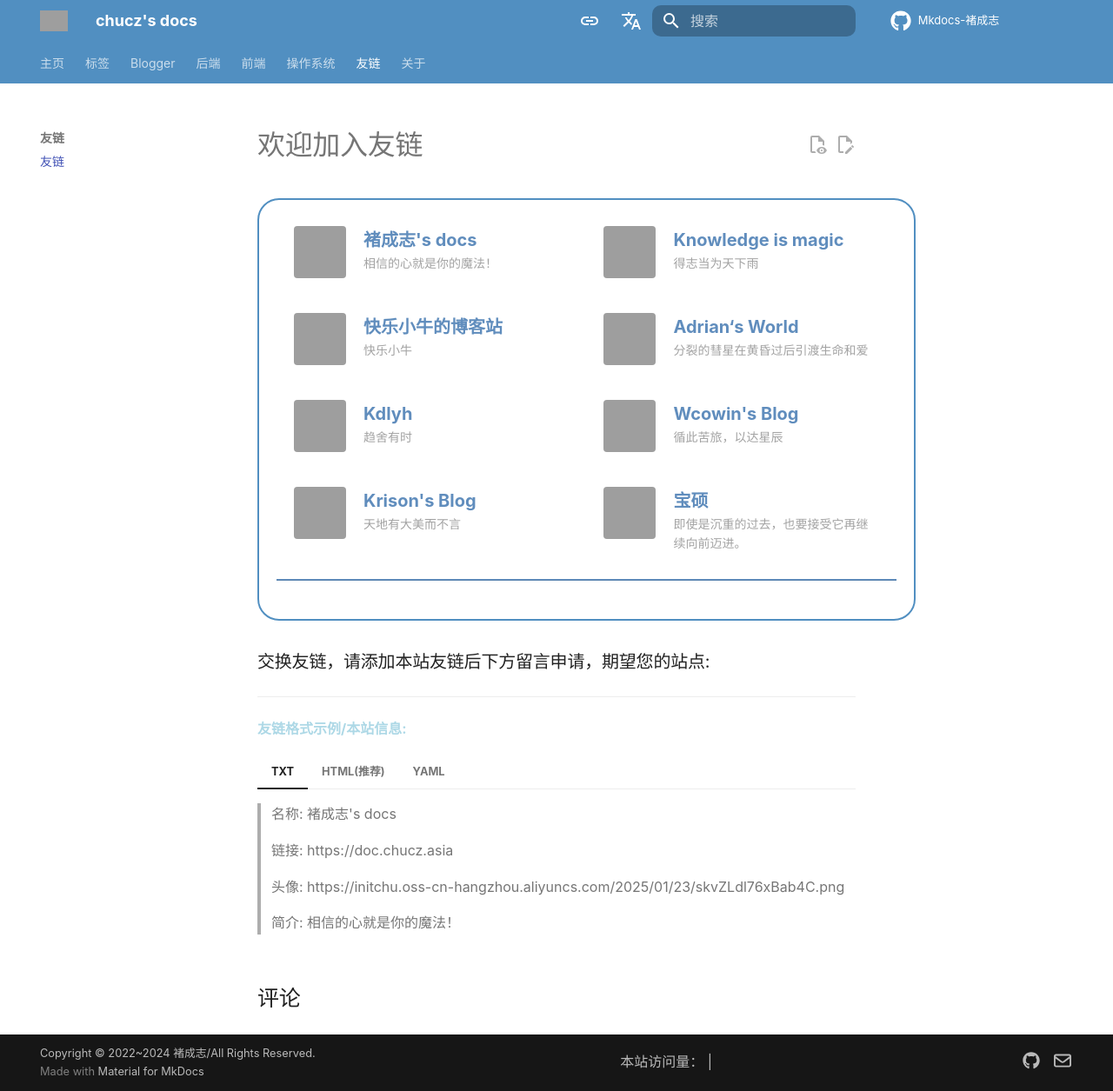
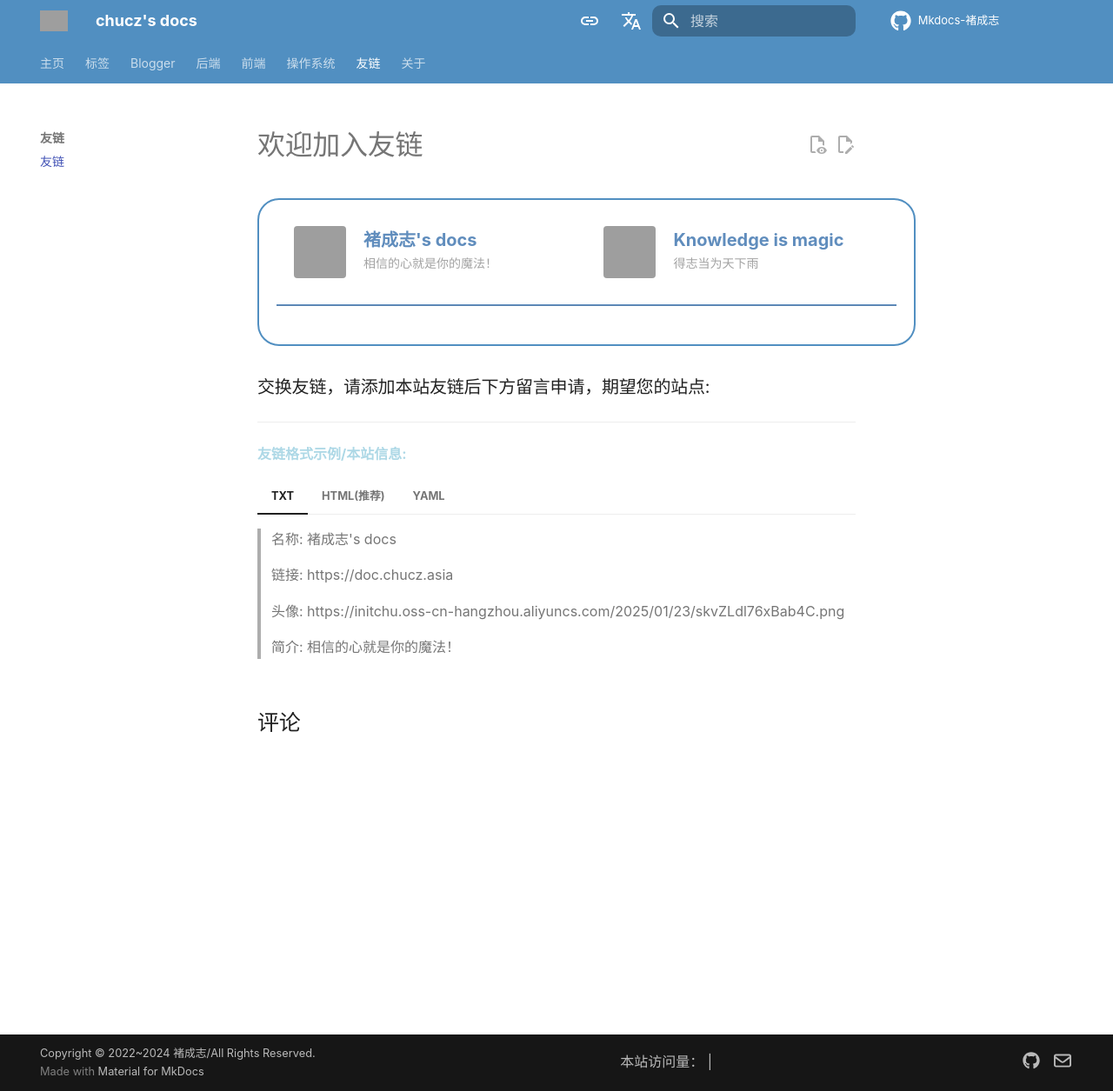
Before and after one commit to initchu/my-mkdocs, an MkDocs documentation site: the page built from docs/about/link.md, in a window 1280 px wide and 1255 px high. Shown: the whole window at 87% size. Built offline with MkDocs 1.6.1 and Material for MkDocs 9.7.7, drawn with Linux system fonts in a browser that asks for light colours; comment, search, counter and statistics services are not loaded; a style sheet for code colours, icons or effects is not loaded; grey boxes are pictures that could not be loaded.

Commit message:
update commit

```diff
--- a/docs/about/link.md
+++ b/docs/about/link.md
@@ -34,79 +34,6 @@ hide:
           </div>
           <div class="info">
             得志当为天下雨
-          </div>
-        </div>
-      </div>
-
-      <div class="card">
-        <img class="ava" src="https://www.klxiaoniu.top/icon.jpg" />
-        <div class="card-header">
-          <div>
-          <a href="https://www.klxiaoniu.top " target="_blank">快乐小牛的博客站</a>
-          </div>
-          <div class="info">
-            快乐小牛
-          </div>
-        </div>
-      </div>
-
-      <div class="card">
-        <img class="ava" src="https://initchu.oss-cn-hangzhou.aliyuncs.com/2025/01/23/dcd4dffa5241b459d0d2d40bc59480ab720.png" />
-        <div class="card-header">
-          <div>
-          <a href="http://www.adrianpierre.cn" target="_blank">Adrian‘s World</a>
-          </div>
-          <div class="info">
-            分裂的彗星在黄昏过后引渡生命和爱
-          </div>
-        </div>
-      </div>
-
-       <div class="card">
-        <img class="ava" src="https://initchu.oss-cn-hangzhou.aliyuncs.com/2024/12/13/17340816925354.jpg" />
-        <div class="card-header">
-          <div>
-          <a href="https://www.cnblogs.com/kdlyh" target="_blank">Kdlyh</a>
-          </div>
-          <div class="info">
-            趋舍有时
-          </div>
-        </div>
-      </div>
-
-
-      <div class="card">
-        <img class="ava" src="https://pic4.zhimg.com/80/v2-a0456a5f527c1923f096759f2926012f_1440w.webp" />
-        <div class="card-header">
-          <div>
-          <a href="https://wcowin.work/" target="_blank">Wcowin's Blog</a>
-          </div>
-          <div class="info">
-            循此苦旅，以达星辰
-          </div>
-        </div>
-      </div>
-
-      <div class="card">
-        <img class="ava" src="https://initchu.oss-cn-hangzhou.aliyuncs.com/picgo/b_fe521bb737289f842c2dd42061835264.jpg" />
-        <div class="card-header">
-          <div>
-          <a href="https://krisonzhang.cn" target="_blank">Krison's Blog</a>
-          </div>
-          <div class="info">
-            天地有大美而不言
-          </div>
-        </div>
-      </div>
-
-      <div class="card">
-        <img class="ava" src="https://initchu.oss-cn-hangzhou.aliyuncs.com/picgo/512x512.png" />
-        <div class="card-header">
-          <div>
-          <a href="https://baoshuo.ren" target="_blank">宝硕</a>
-          </div>
-          <div class="info">
-            即使是沉重的过去，也要接受它再继续向前迈进。
           </div>
         </div>
       </div>
```
